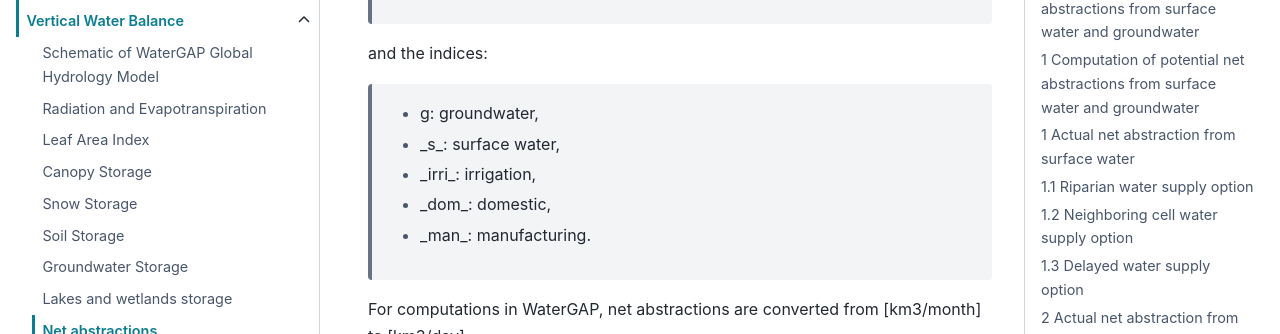
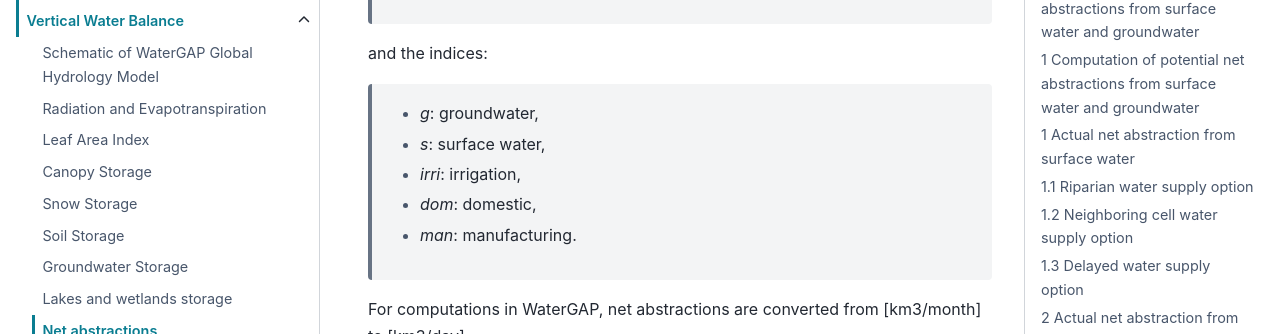
Before and after one commit to HydrologyFrankfurt/ReWaterGAP, a Sphinx documentation site: the page built from docs/api_docs/net_abstractions.rst, in a window 1280 px wide and 900 px high, scrolled down 1622 px. Shown: the part 157-491 px from the top of the window. Built offline with Sphinx 7.4.7 and the PyData theme 0.15.4, drawn with Linux system fonts in a browser that asks for light colours; part of the change alters nothing that is shown.

```diff
--- a/docs/api_docs/net_abstractions.rst
+++ b/docs/api_docs/net_abstractions.rst
@@ -29,11 +29,11 @@ with:
 
 and the indices:
 
- - g: groundwater,
- - _s_: surface water,
- - _irri_: irrigation,
- - _dom_: domestic,
- - _man_: manufacturing.
+ - *g*: groundwater,
+ - *s*: surface water,
+ - *irri*: irrigation,
+ - *dom*: domestic,
+ - *man*: manufacturing.
 
 .. note::
 
```
